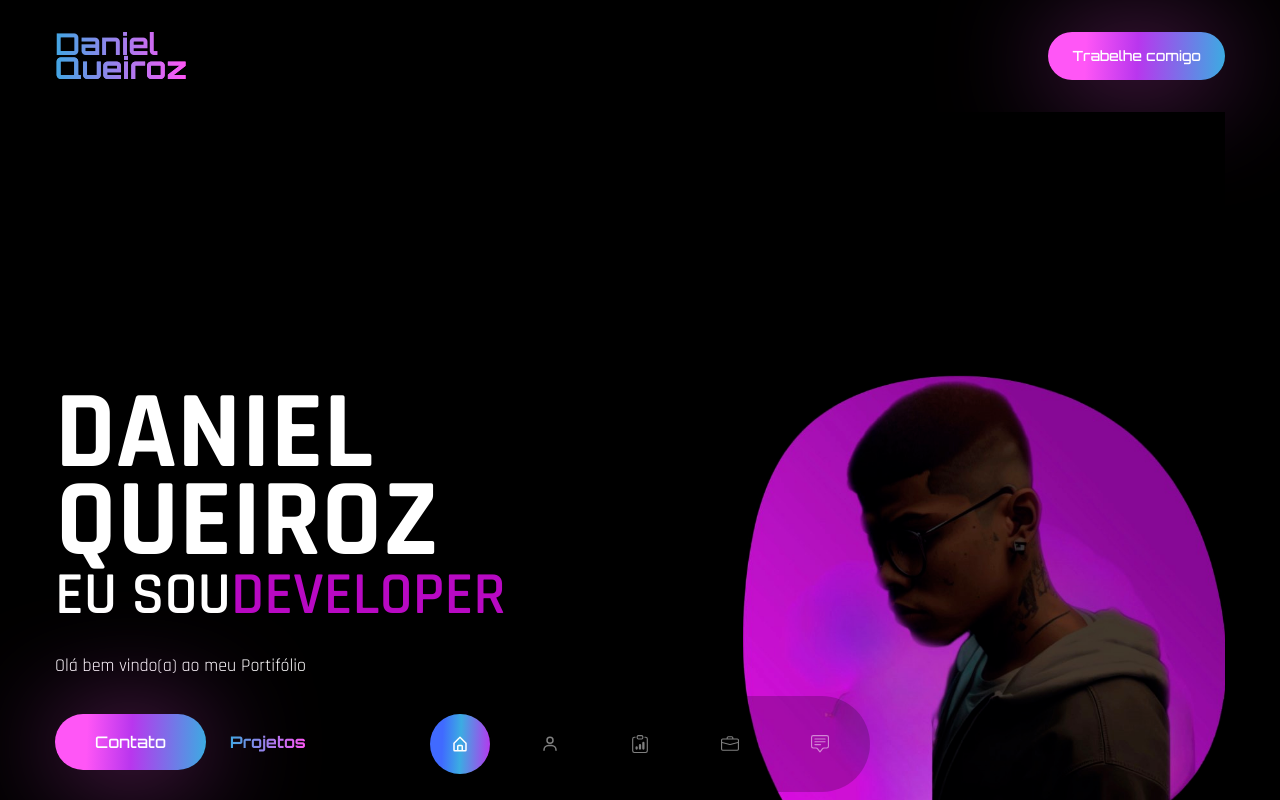
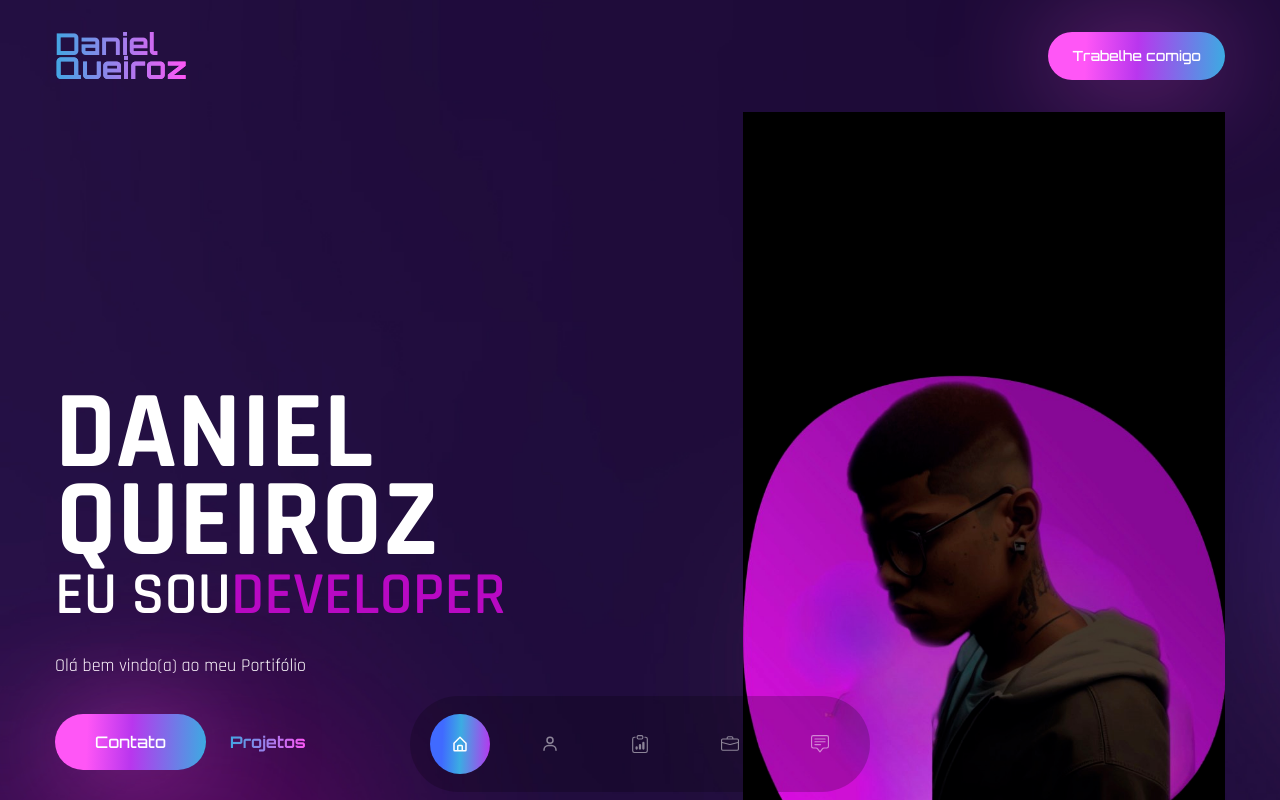
Before and after one commit to danielqueirozc/Portfolio, a React (Create React App) app: page / in a window 1280 px wide. Shown: the top 800 px of the page. Built offline with nearby package versions, Linux system fonts and the light colour scheme; a web font is replaced by a local one.

Commit message:
new updates

```diff
--- a/src/App.jsx
+++ b/src/App.jsx
@@ -10,7 +10,7 @@ import {Skills} from "./components/Skills";
 
 export function App() {
   return (
-    <div className="bg-black bg-no-repeat bg-cover overflow-hidden">
+    <div className="bg-site bg-no-repeat bg-cover overflow-hidden">
       <Header />
       <Home />
       <Nav />
--- a/tailwind.config.js
+++ b/tailwind.config.js
@@ -56,6 +56,7 @@ module.exports = {
       },
       backgroundImage: {
         about: "url('./assets/about.png')",
+        site: "url('./assets/site-bg.jpg')",
       },
 
     },
```
